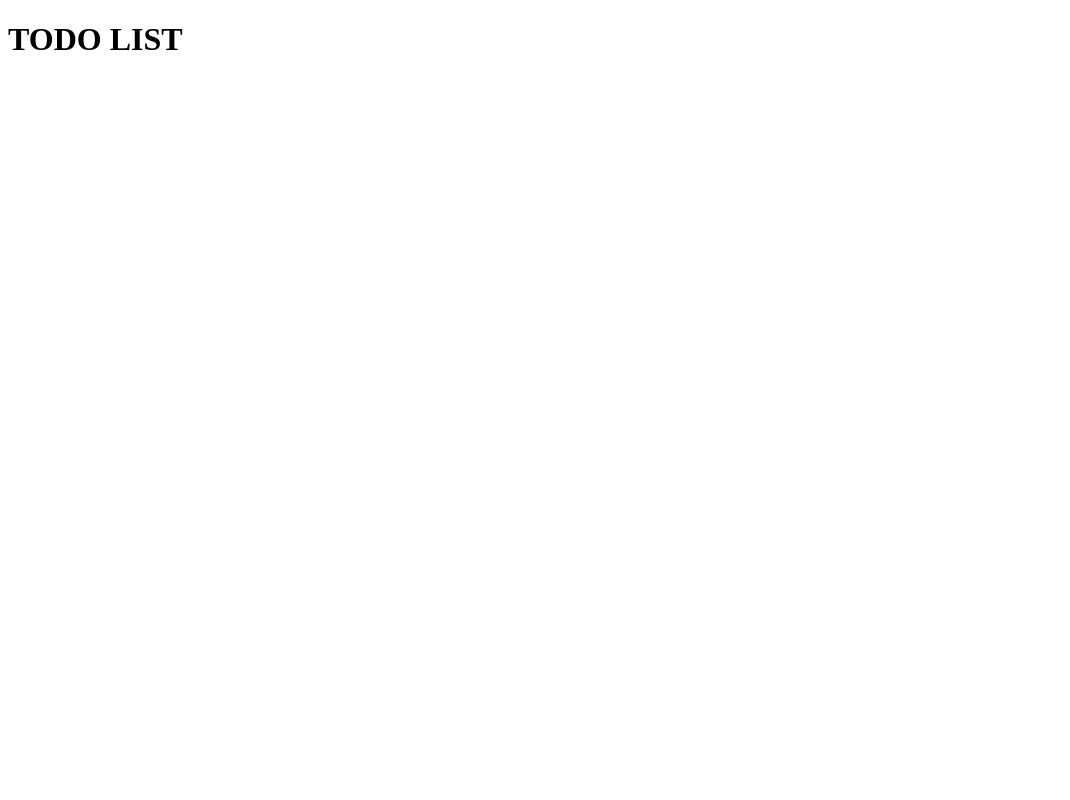
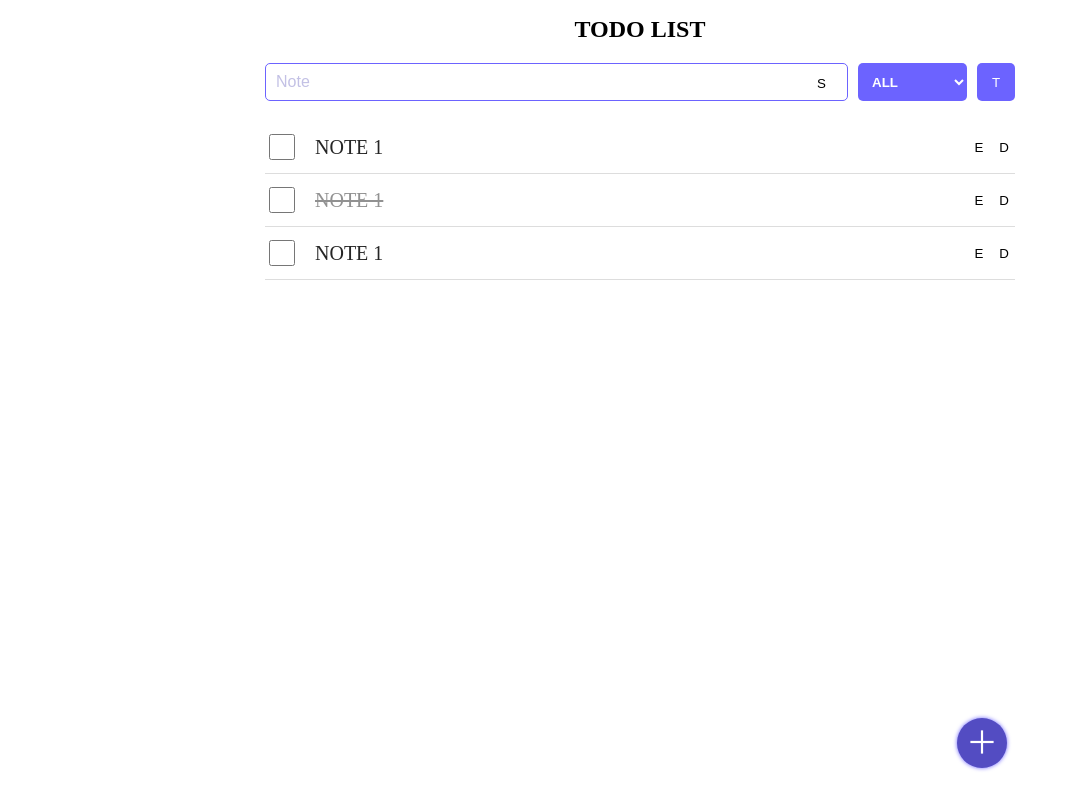
Before and after one commit to R-Ohirok/SimpleToDo, a plain HTML site: page src/index.html in a window 1280 px wide. Shown: the whole page, without its empty margins (0-1070 px from the left). Drawn offline with Linux system fonts and the light colour scheme.

Commit message:
create markup and dialog window styles

```diff
--- a/src/index.css
+++ b/src/index.css
@@ -0,0 +1,249 @@
+body {
+  margin: 0;
+}
+
+button {
+  background: none;
+  border: none;
+  cursor: pointer;
+}
+
+.container {
+  width: 750px;
+  margin-inline: auto;
+  text-align: center;
+  height: 100dvh;
+  display: flex;
+  flex-direction: column;
+}
+
+h1 {
+  font-size: 24px;
+  margin-bottom: 20px;
+}
+
+.top-bar {
+  display: flex;
+  height: 38px;
+  gap: 10px;
+  align-items: center;
+  margin-bottom: 20px;
+  justify-content: center;
+}
+
+.search-wrapper {
+  position: relative;
+  width: 595px;
+}
+
+.search-input {
+  width: 100%;
+  box-sizing: border-box;
+  height: 38px;
+  padding-inline: 10px;
+  border: 1px solid #6C63FF;
+  border-radius: 5px;
+  font-size: 16px;
+  color: #6C63FF;
+}
+
+.search-input::placeholder {
+  color: #C3C1E5;
+}
+
+.search-btn {
+  position: absolute;
+  right: 16px;
+  top: 10px;
+  height: 21px;
+  width: 21px;
+  background: none;
+  border: none;
+  cursor: pointer;
+  padding: 0;
+  display: flex;
+  align-items: center;
+  justify-content: center;
+}
+
+.filter {
+  background-color: #6C63FF;
+  color: white;
+  border: none;
+  border-radius: 5px;
+  height: 100%;
+  padding-inline: 10px;
+  font-weight: bold;
+  cursor: pointer;
+}
+
+.filter option {
+  background-color: #fff;
+  color: #6C63FF;
+}
+
+.theme-toggle {
+  background-color: #6C63FF;
+  color: white;
+  border: none;
+  border-radius: 5px;
+  height: 100%;
+  aspect-ratio: 1/1;
+  cursor: pointer;
+}
+
+.main {
+  flex: 1;
+}
+
+.todo-list {
+  list-style: none;
+  padding: 0;
+  margin: 0;
+}
+
+.todo-item {
+  display: flex;
+  align-items: center;
+  justify-content: space-between;
+  border-bottom: 1px solid #ddd;
+  padding-block: 10px;
+}
+
+.todo-item__left {
+  display: flex;
+  gap: 17px;
+  align-items: center;
+}
+
+.todo-item input {
+  height: 26px;
+  aspect-ratio: 1/1;
+  accent-color: #6C63FF;
+}
+
+.todo-item span {
+  font-size: 20px;
+  line-height: 100%;
+  color: #252525;
+}
+
+.todo-item__completed span {
+  text-decoration: line-through;
+  opacity: 50%;
+}
+
+.todo-item__right {
+  position: absolute;
+  right: 0;
+  display: flex;
+  gap: 8px;
+}
+
+.footer {
+  display: flex;
+  justify-content: end;
+  margin-bottom: 32px;
+  margin-right: 8px;
+}
+
+.add-btn {
+  background-color: #534CC2;
+  box-shadow: 0px 0px 4px 0px #6C63FF;
+  border: 0;
+  box-sizing: border-box;
+  color: white;
+  border-radius: 50%;
+  font-size: 32px;
+  line-height: 100%;
+  text-align: center;
+  width: 50px;
+  aspect-ratio: 1/1;
+  cursor: pointer;
+}
+
+.add-btn:hover {
+  border: 2px solid #6C63FF;
+}
+
+.modal {
+  position: fixed;
+  top: 0;
+  left: 0;
+  width: 100%;
+  height: 100%;
+  background-color: rgba(25, 25, 25, 0.7);
+  display: flex;
+  justify-content: center;
+  align-items: center;
+  z-index: 999;
+}
+
+.hidden {
+  display: none;
+}
+
+.modal-content {
+  display: flex;
+  flex-direction: column;
+  justify-content: space-between;
+  background-color: #F7F7F7;
+
+  box-sizing: border-box;
+  width: 500px;
+  height: 289px;
+  top: 118px;
+  left: 450px;
+  border-radius: 16px;
+  padding-inline: 30px;
+  padding-block: 18px;
+}
+
+.modal-content__top {
+  display: flex;
+  flex-direction: column;
+  justify-content: center;
+}
+
+.modal-content__title {
+  align-self: center;
+  font-size: 24px;
+}
+
+.modal-content__input {
+  width: 100%;
+  box-sizing: border-box;
+  height: 38px;
+  padding-left: 16px;
+  border: 1px solid #6C63FF;
+  border-radius: 5px;
+  outline: none;
+}
+
+.modal-buttons {
+  display: flex;
+  justify-content: space-between;
+}
+
+.btn {
+  height: 38px;
+  border-radius: 5px;
+  padding-inline: 22px;
+  padding-block: 10px;
+}
+
+.btn-cancel {
+  background-color: inherit;
+  color: #6C63FF;
+  border: 1px solid #6C63FF;
+}
+
+.btn-cancel:hover {
+  background-color: #aaa9c2;
+}
+
+.btn-apply {
+  background-color: #6C63FF;
+  color: #F7F7F7;
+  border:  none;
+}
--- a/src/index.html
+++ b/src/index.html
@@ -8,8 +8,80 @@
     />
     <title>Simple ToDo</title>
     <link rel="stylesheet" href="./index.css">
+    <script src="script.js" defer></script>
   </head>
   <body>
-    <h1>TODO LIST</h1>
-  </body>
+  <div class="container">
+    <header>
+      <h1>TODO LIST</h1>
+
+      <div class="top-bar">
+        <div class="search-wrapper">
+          <input type="text" placeholder="Note" class="search-input" />
+          <button class="search-btn">
+            S
+          </button>
+        </div>
+        <select class="filter">
+          <option>ALL</option>
+          <option>Active</option>
+          <option>Completed</option>
+        </select>
+        <button class="theme-toggle">T</button>
+      </div>
+    </header>
+
+    <main class="main">
+      <ul class="todo-list">
+        <li class="todo-item">
+          <div class="todo-item__left">
+            <input type="checkbox" />
+            <span>NOTE 1</span>
+          </div>
+          <div class="todo-right">
+            <button>E</button>
+            <button>D</button>
+          </div>
+        </li>
+        <li class="todo-item todo-item__completed">
+          <div class="todo-item__left">
+            <input type="checkbox" />
+            <span>NOTE 1</span>
+          </div>
+          <div class="todo-right">
+            <button>E</button>
+            <button>D</button>
+          </div>
+        </li>
+        <li class="todo-item">
+          <div class="todo-item__left">
+            <input type="checkbox" />
+            <span>NOTE 1</span>
+          </div>
+          <div class="todo-right">
+            <button>E</button>
+            <button>D</button>
+          </div>
+        </li>
+      </ul>
+    </main>
+
+    <div class="footer">
+      <button class="add-btn">＋</button>
+    </div>
+  </div>
+
+  <div id="modal" class="modal hidden">
+    <div class="modal-content">
+      <div class="modal-content__top">
+        <h2 class="modal-content__title">NEW NOTE</h2>
+        <input class="modal-content__input" type="text" id="noteInput" placeholder="Input your note..." />
+      </div>
+      <div class="modal-buttons">
+        <button id="cancelBtn" class="btn btn-cancel">CANCEL</button>
+        <button id="applyBtn" class="btn btn-apply">APPLY</button>
+      </div>
+    </div>
+  </div>
+</body>
 </html>
```
Also changed, not shown: src/script.js (added).
